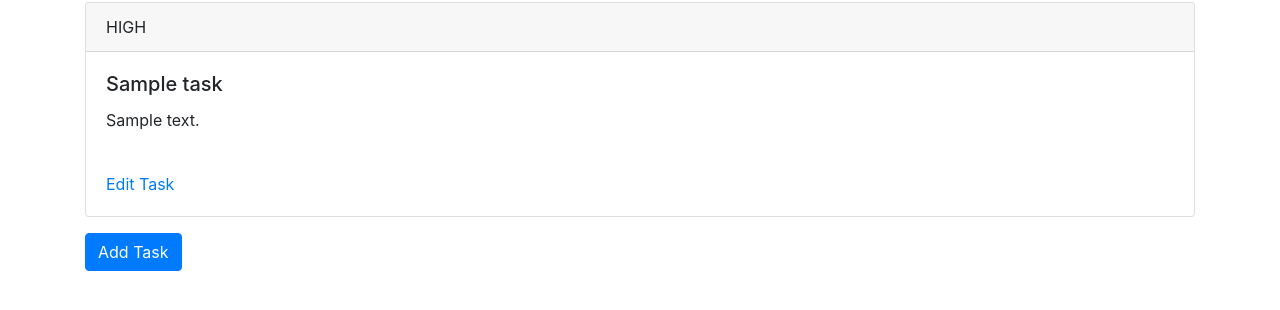
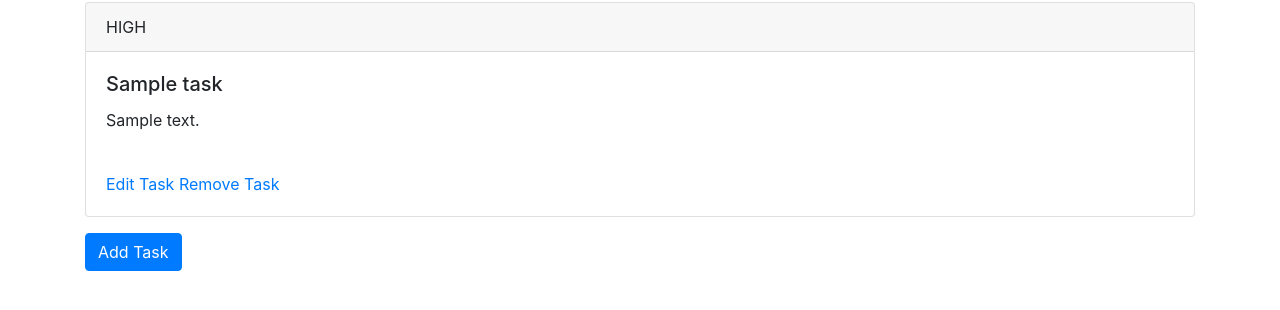
Before and after one commit to ymaniz09/task_manager, a Django app: page /list_tasks/ in a window 1280 px wide. Shown: the part 110-420 px from the top of the page. Run offline with Django 3.2, Linux system fonts and the light colour scheme; tables that the repository leaves empty hold one stand-in row (values such as "Sample post"); some libraries are stand-ins or nearby versions.

Commit message:
Implementing deleting tasks

```diff
--- a/app/services/task_service.py
+++ b/app/services/task_service.py
@@ -22,3 +22,7 @@ def edit_task(stored_task, edited_task):
     stored_task.expiration_date = edited_task.expiration_date
     stored_task.priority = edited_task.priority
     stored_task.save(force_update=True)
+
+
+def remove_task(stored_task):
+    stored_task.delete()
--- a/app/templates/tasks/list_tasks.html
+++ b/app/templates/tasks/list_tasks.html
@@ -13,7 +13,8 @@
                 <h5 class="card-title">{{ task.title }}</h5>
                 <p class="card-text"> {{ task.description }}</p>
                 <br>
-                <a href="{% url 'edit_tasks' task.id %}">Edit Task</a>
+                <a href="{% url 'edit_task' task.id %}">Edit Task</a>
+                <a href="{% url 'remove_task' task.id %}">Remove Task</a>
             </div>
         </div>
 
--- a/app/urls.py
+++ b/app/urls.py
@@ -1,9 +1,10 @@
 from django.urls import path
 
-from app.views import list_tasks, add_task, edit_task
+from app.views import list_tasks, add_task, edit_task, remove_task
 
 urlpatterns = [
     path('list_tasks/', list_tasks, name='list_tasks'),
     path('add_task/', add_task, name='add_tasks'),
-    path('edit_task/<int:task_id>', edit_task, name='edit_tasks'),
+    path('edit_task/<int:task_id>', edit_task, name='edit_task'),
+    path('remove_task/<int:task_id>', remove_task, name='remove_task'),
 ]
--- a/app/views.py
+++ b/app/views.py
@@ -46,3 +46,13 @@ def edit_task(request, task_id):
         return redirect('list_tasks')
 
     return render(request, 'tasks/form_task.html', {'task_form': task_form})
+
+
+def remove_task(request, task_id):
+    stored_task = task_service.list_task_id(task_id)
+
+    if request.method == "POST":
+        task_service.remove_task(stored_task)
+        return redirect('list_tasks')
+
+    return render(request, 'tasks/confirm_exclusion.html', {'task': stored_task})
```
Also changed, not shown: app/templates/tasks/confirm_exclusion.html (added, +18 -0 lines).
